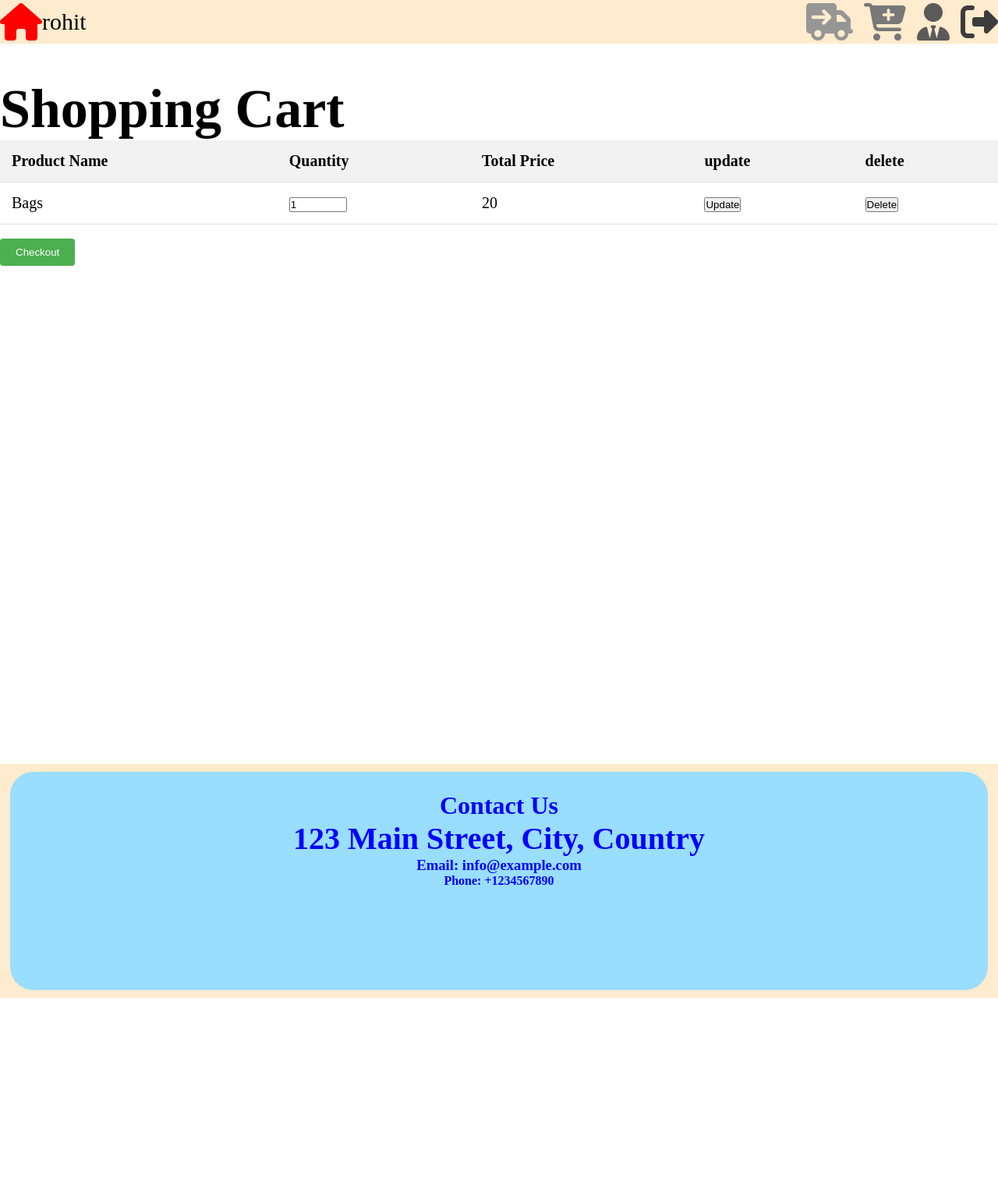
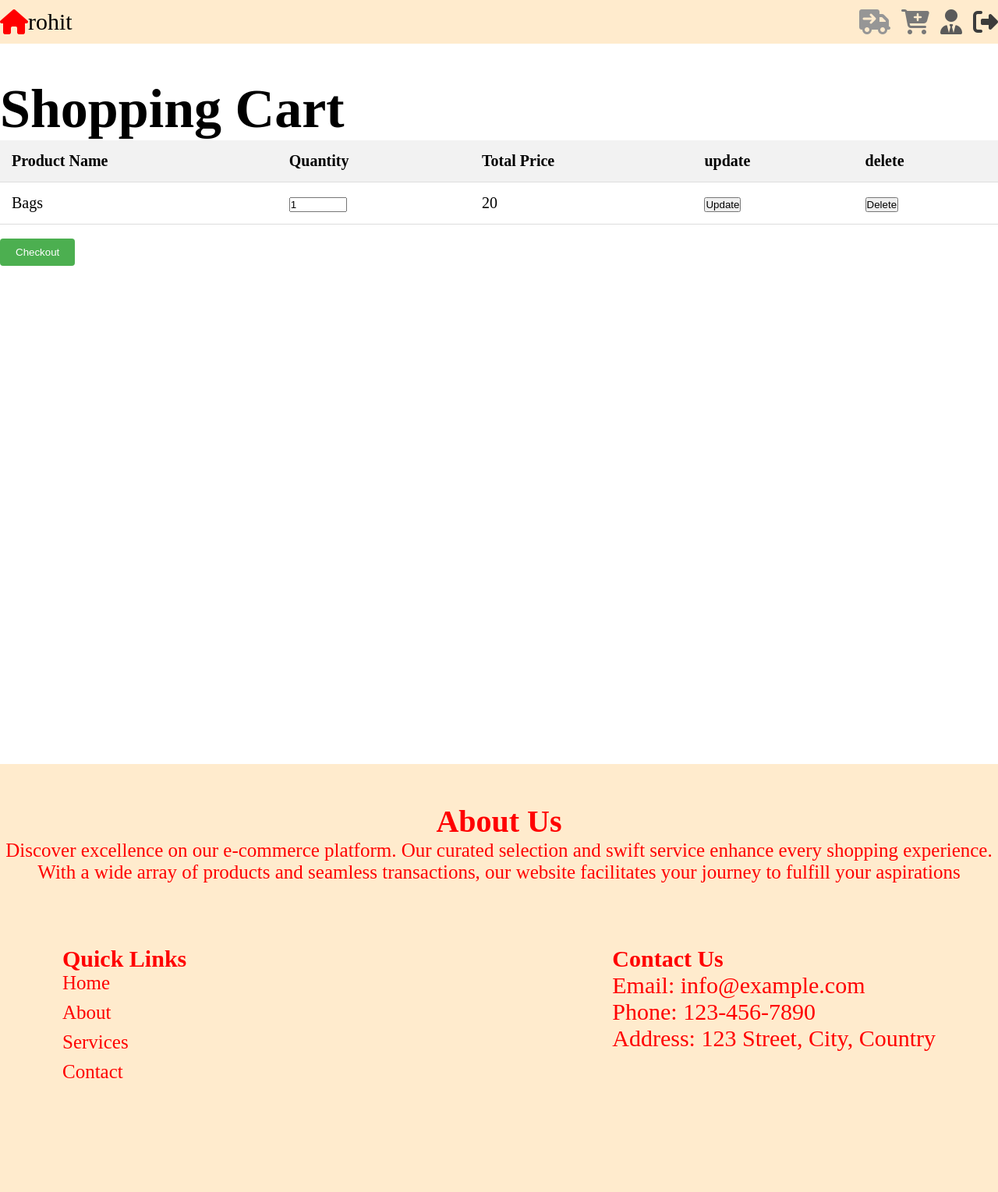
Before and after one commit to Rohit123saini/m2_test, a Django app: page /home/cart/ in a window 1280 px wide. Shown: the whole page at 78% size. Before the commit the page ends 1280 px from the top, so only its background shows below. Run offline with Django 5.2, Linux system fonts and the light colour scheme; a user stored in the database is signed in; data comes from the database, SQL or seed files in the repository; both versions use the stored data as it was after the commit; some libraries are stand-ins or nearby versions.

Commit message:
gui changess2

```diff
--- a/m2_test_rohit_saini/e_commerce_site/static/css/cart.css
+++ b/m2_test_rohit_saini/e_commerce_site/static/css/cart.css
@@ -62,16 +62,45 @@
         width:100%;
         }
 
-          footer{
-    height:300px;
-    width:100%;
-    background-color:#FFEBCD;
-    color: blue;
-            padding: 40px;
-            text-align: center;
-            justify-content:center;
+ .footer {
+    background-color: #FFEBCD;
+    color: red;
+    padding: 50px 0;
+}
 
+.footer h2 {
+    color: red;
+}
+
+.footer p, .footer ul {
+    color: red;
+}
+
+.footer ul {
+    list-style: none;
+    padding: 0;
+}
+
+.footer ul li {
+    margin-bottom: 10px;
+    font-size:25px;
+}
+
+.footer ul li a {
+    color: red;
+    text-decoration: none;
+}
+
+.footer ul li a:hover {
+    color: red;
+    text-decoration: underline;
+}
+
+@media (max-width: 768px) {
+    .footer .container {
+        text-align: center;
     }
+}
         h2{
 font-size:70px;
 
--- a/m2_test_rohit_saini/templates/cart.html
+++ b/m2_test_rohit_saini/templates/cart.html
@@ -12,7 +12,7 @@
 <header style="height:7vh;align-item:text-align:center;display:flex;align-items: center;">
 
         <div style=" justifyContent: center; alignItems: center;text-align:center;" >
-            <a href="/home/"><i style="font-size: 6vh;color:red;" class="fa-solid fa-house" ></i></a>
+            <a href="/home/"><i style="font-size: 4vh;color:red;" class="fa-solid fa-house" ></i></a>
         </div>
     <div>
 
@@ -23,11 +23,11 @@
         {% endif %}
     </div>
         <div class="right_header">
-            <a href="/home/orders/"><i style="font-size: 6vh;color:rgb(150, 150, 150);padding-left:10px;" class="fa-solid fa-truck-arrow-right"></i></a>
-            <a href="/home/cart/"><i style="font-size: 6vh;color:rgb(120, 120, 120);padding-left:10px;" class="fa-solid fa-cart-plus"></i></a>
+            <a href="/home/orders/"><i style="font-size: 4vh;color:rgb(150, 150, 150);padding-left:10px;" class="fa-solid fa-truck-arrow-right"></i></a>
+            <a href="/home/cart/"><i style="font-size: 4vh;color:rgb(120, 120, 120);padding-left:10px;" class="fa-solid fa-cart-plus"></i></a>
 
-            <a href="/admin_panal/"><i style="font-size: 6vh;color:rgb(90, 90, 90);padding-left:10px;" class="fa-solid fa-user-tie"></i></a>
-            <a href="/logout/"><i style="font-size: 6vh;color:rgb(60, 60, 60);padding-left:10px;" class="fa-solid fa-right-from-bracket"></i></a>
+            <a href="/admin_panal/"><i style="font-size: 4vh;color:rgb(90, 90, 90);padding-left:10px;" class="fa-solid fa-user-tie"></i></a>
+            <a href="/logout/"><i style="font-size: 4vh;color:rgb(60, 60, 60);padding-left:10px;" class="fa-solid fa-right-from-bracket"></i></a>
 
         </div>
 
@@ -70,15 +70,32 @@
 
 </div>
 
-
-<footer style="text-align: center;display:flex;width:100%;margin:0;padding:0;align-items:center;">
-
-<div style="width:98%;height:85%;align-items:center;background-color:#99ddff;border-radius:30px;justify-content:center;padding-top:2%;">
-            <h1>Contact Us</h1>
-            <h2 style="font-size:40px;">123 Main Street, City, Country</h2>
-            <h3>Email: info@example.com</h3>
-            <h4>Phone: +1234567890</h4>
+<footer class="footer">
+    <div class="container">
+        <div class="row">
+            <div class="col-md-12 text-center" style="text-align:center;">
+                <h2 style="font-size: 40px;">About Us</h2>
+                <p style="font-size:25px;">Discover excellence on our e-commerce platform. Our curated selection and swift service enhance every shopping experience. With a wide array of products and seamless transactions, our website facilitates your journey to fulfill your aspirations</p>
+            </div>
         </div>
+        <div class="row" style="display:flex;justify-content:space-between;margin:80px;">
+            <div class="col-md-6">
+                <h2 style="font-size: 30px;">Quick Links</h2>
+                <ul>
+                    <li><a href="#">Home</a></li>
+                    <li><a href="#">About</a></li>
+                    <li><a href="#">Services</a></li>
+                    <li><a href="#">Contact</a></li>
+                </ul>
+            </div>
+            <div class="col-md-6">
+                <h2 style="font-size: 30px;">Contact Us</h2>
+                <p style="font-size: 30px;">Email: info@example.com</p>
+                <p style="font-size: 30px;">Phone: 123-456-7890</p>
+                <p style="font-size: 30px;">Address: 123 Street, City, Country</p>
+            </div>
+        </div>
+    </div>
 </footer>
 
 </body>
```
Also changed, not shown: m2_test_rohit_saini/e_commerce_site/static/css/order.css (+36 -8 lines), m2_test_rohit_saini/e_commerce_site/static/css/select_item.css (+43 -8 lines), m2_test_rohit_saini/templates/home.html (+12 -12 lines), m2_test_rohit_saini/templates/orders.html (+30 -12 lines), m2_test_rohit_saini/templates/select_item.html (+38 -13 lines), m2_test_rohit_saini/db.sqlite3.
